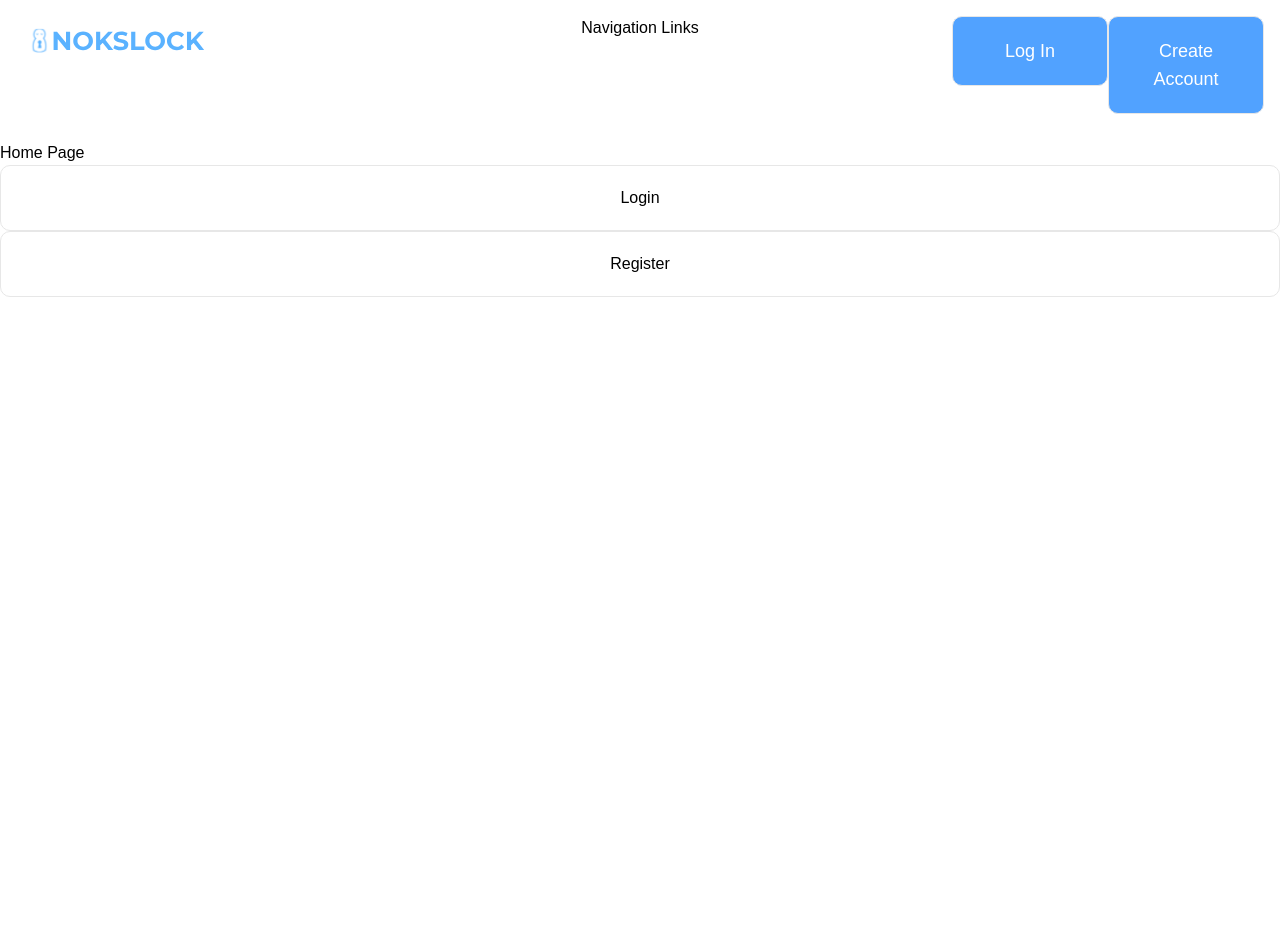
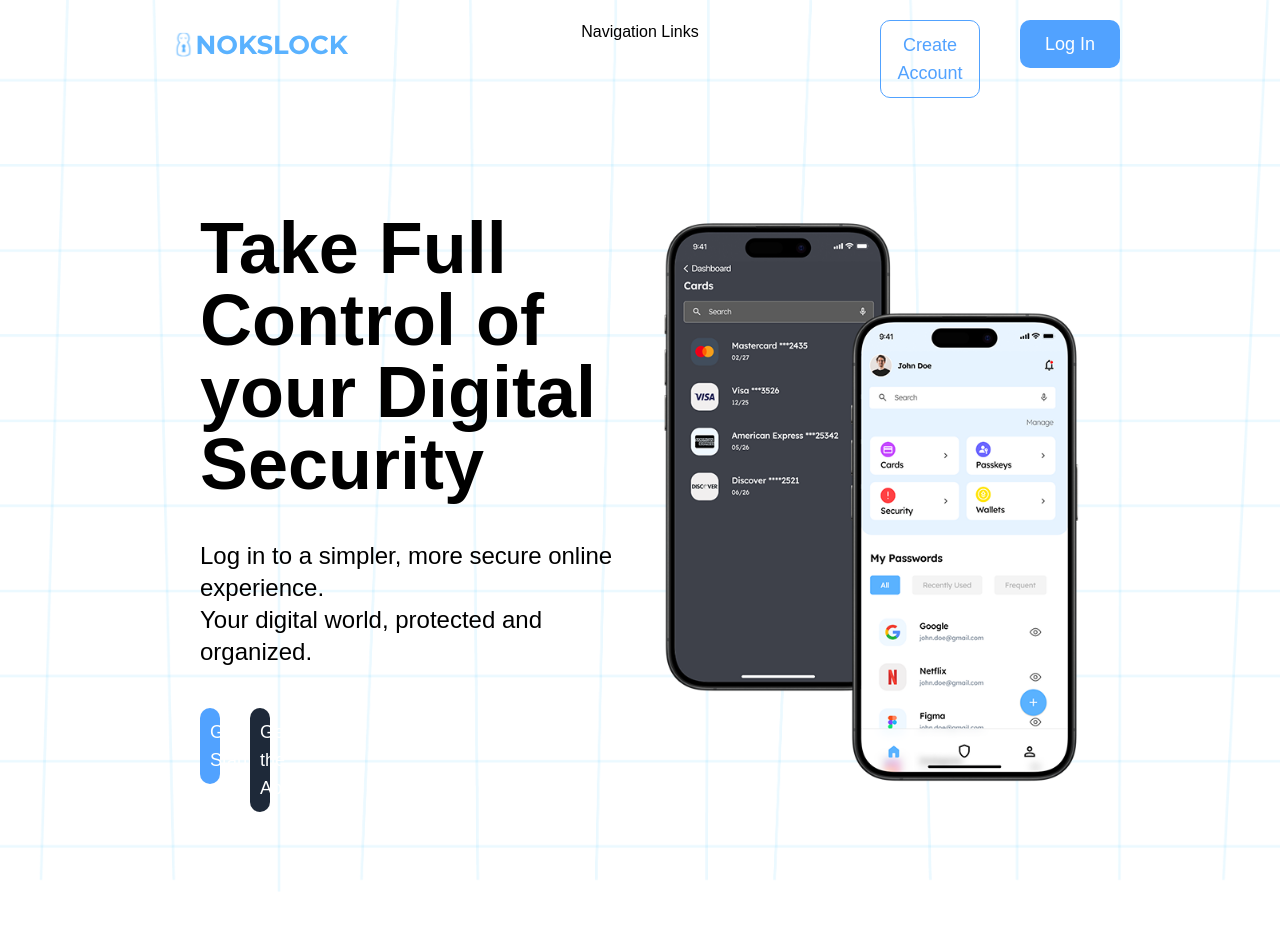
Before and after one commit to Nokslock/web-app, a Next.js app: page / in a window 1280 px wide. Shown: the top 952 px of the page. Before the commit the page ends 800 px from the top, so only its background shows below. Built offline with nearby package versions, Linux system fonts and the light colour scheme.

Commit message:
button-style-fix

```diff
--- a/app/globals.css
+++ b/app/globals.css
@@ -33,8 +33,24 @@
 }
 
 button {
-  padding: 20px;
-  border: 1px solid rgb(231, 231, 231);
+  padding: 10px;
   width: 100%;
   border-radius: 10px;
+  font-size: 18px;
 }
+
+.button-primary {
+  background-color: #2563eb;
+  color: white;
+}
+
+.hero-section {
+  background-image: url("@/public/lines.png");
+  background-size: cover;
+  overflow-x: hidden;
+}
+
+.subscript {
+  font-weight: bold;
+  color: var(--color-blue-400);
+}
--- a/app/layout.tsx
+++ b/app/layout.tsx
@@ -28,8 +28,9 @@
   return (
     <html lang="en">
       <body
-        className={`${geistSans.variable} ${geistMono.variable} antialiased`}
+        className={`${geistSans.variable} ${geistMono.variable}relative antialiased`}
       >
+
         {children}
       </body>
     </html>
--- a/app/page.tsx
+++ b/app/page.tsx
@@ -1,18 +1,45 @@
+import Link from "next/link";
+import Image from "next/image";
+import BgImg from "@/public/hero-img.png";
+import "./globals.css";
 import NavBar from "@/components/NavBar";
-import Link from "next/link";
+import Button from "@/components/Button";
+import LandingOne from "@/components/LandingOne";
 
 export default function Home() {
   return (
-     <>
-      <NavBar />
-      <div>Home Page</div>
-                <Link href="auth/login">
-                  <button>Login</button>
-                </Link>
+    <>
+    <NavBar />
+      <div className="w-screen mx-auto lg:px-50 lg:pt-53 lg:pb-20 hero-section">
+        <div className="grid grid-cols-2 gap-10">
+          <div className="self-center">
+            <p className="text-7xl font-black pb-10">
+              Take Full Control of your Digital Security
+            </p>
+            <p className="text-2xl font-thin pb-10">
+              Log in to a simpler, more secure online experience.<br /> Your digital
+              world, protected and organized.
+            </p>
+            <div className="grid grid-cols-2 gap-10 pe-90">
+              <div>
+                <Button type="get-started" />
+              </div>
+              <div>
+                <Button type="get-the-app" />
+              </div>
 
-                <Link href="auth/register">
-                  <button>Register</button>
-                </Link>
+            </div>
+          </div>
+          <div className="justify-items-end">
+            <Image
+              src={BgImg}
+              alt="A description of my hero image"
+              className="max-h-full"
+            />
+          </div>
+        </div>
+      </div>
+      <LandingOne />
     </>
   );
 }
--- a/components/Button.tsx
+++ b/components/Button.tsx
@@ -1,24 +1,37 @@
 import React from "react";
 
 interface ButtonProps {
-    type:  "login" | "register";
-    loading?: boolean;
+  type: "login" | "register" | "get-started" | "get-the-app";
+  loading?: boolean;
 }
 
 const Button: React.FC<ButtonProps> = ({ type, loading }) => {
   const labelMap: Record<ButtonProps["type"], string> = {
     login: "Log In",
-    register: "Create Account"
+    register: "Create Account",
+    "get-started": "Get Started",
+    "get-the-app": "Get the App",
   };
 
-    const label = labelMap[type];
+  const styleMap: Record<ButtonProps["type"], string> = {
+    login: "bg-blue-400 text-white hover:bg-blue-600",
+    register: "text-blue-400 border-1 border-solid border-blue-400 hover:bg-blue-300 hover:text-white hover:border-blue-300",
+    "get-started": "bg-blue-400 text-white hover:bg-blue-600",
+    "get-the-app": "bg-gray-800 text-white hover:bg-gray-900",
+  };
 
-      return (
+  const baseStyles = "text-lg w-full py-2 rounded-md transition-all";
+
+  const label = labelMap[type];
+
+  return (
     <>
       <button
-        className={`bg-blue-400 text-lg text-white w-full py-2 rounded-md transition-all ${
-          loading ? "opacity-70 cursor-not-allowed" : ""
-        }`}
+        className={`
+          ${baseStyles}
+          ${styleMap[type]}
+          ${loading ? "opacity-70 cursor-not-allowed" : ""}
+        `}
         disabled={loading}
       >
         {loading ? (
--- a/components/HomeLogo.tsx
+++ b/components/HomeLogo.tsx
@@ -4,7 +4,7 @@
 
 export default function HomeLogo() {
   return (
-    <div className="pb-15">
+    <div>
       <Link href="/">
         <Image src={Logo} alt="Nockslock Logo" width={200} />
       </Link>
--- /dev/null
+++ b/components/LandingOne.tsx
@@ -0,0 +1,11 @@
+export default function LandingOne() {
+    return (
+        <>
+            <div className="conatiner mx-auto text-center py-20">
+                <p className="subscript">More Security</p>
+                <p>Take Full Control of Your <span>Digital Security</span></p>
+                <p>Lorem Ipsum</p>
+            </div>
+        </>
+    )
+}
--- a/components/NavBar.tsx
+++ b/components/NavBar.tsx
@@ -6,8 +6,8 @@
 export default function NavBar() {
   return (
     <>
-      <nav>
-        <div className="conatiner mx-auto p-4">
+      <nav className="absolute inset-x-0 top-0">
+        <div className="conatiner mx-auto lg:px-40 py-5">
           <div className="grid grid-cols-8 ">
             <div className="col-span-2">
               <HomeLogo />
@@ -16,15 +16,15 @@
               <NavLinks />
             </div>
             <div className="col-span-2">
-              <div className="grid lg:grid-cols-2">
+              <div className="grid lg:grid-cols-2 gap-10">
                 <div>
                   <Link href="/auth/login">
-                    <Button type="login" />
+                    <Button type="register" />
                   </Link>
                 </div>
                 <div>
                   <Link href="/auth/register">
-                    <Button type="register" />
+                    <Button type="login" />
                   </Link>
                 </div>
               </div>
```
Also changed, not shown: app/auth/login/layout.tsx (line endings or trailing spaces), public/hero-img.png (added), public/lines.png (added).
